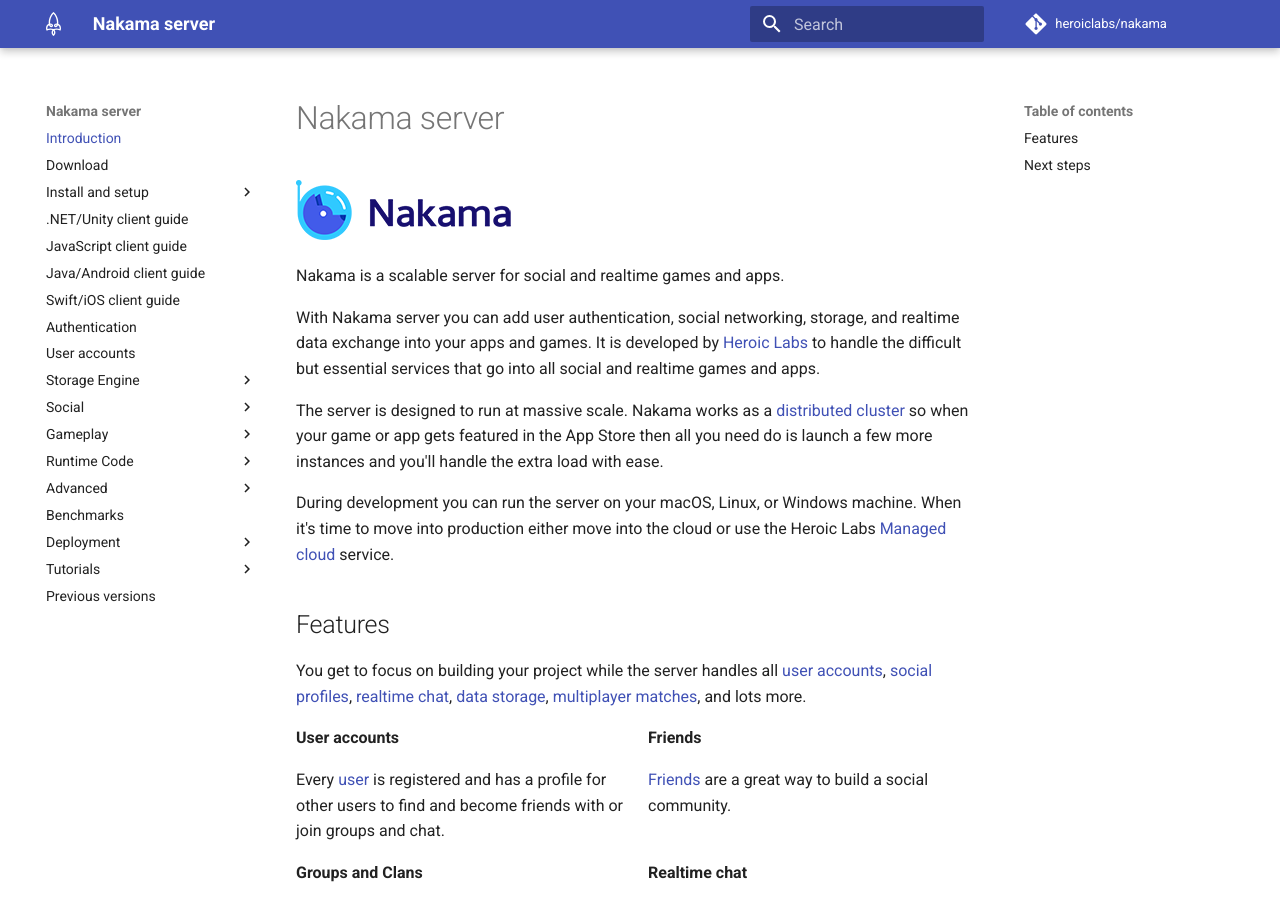
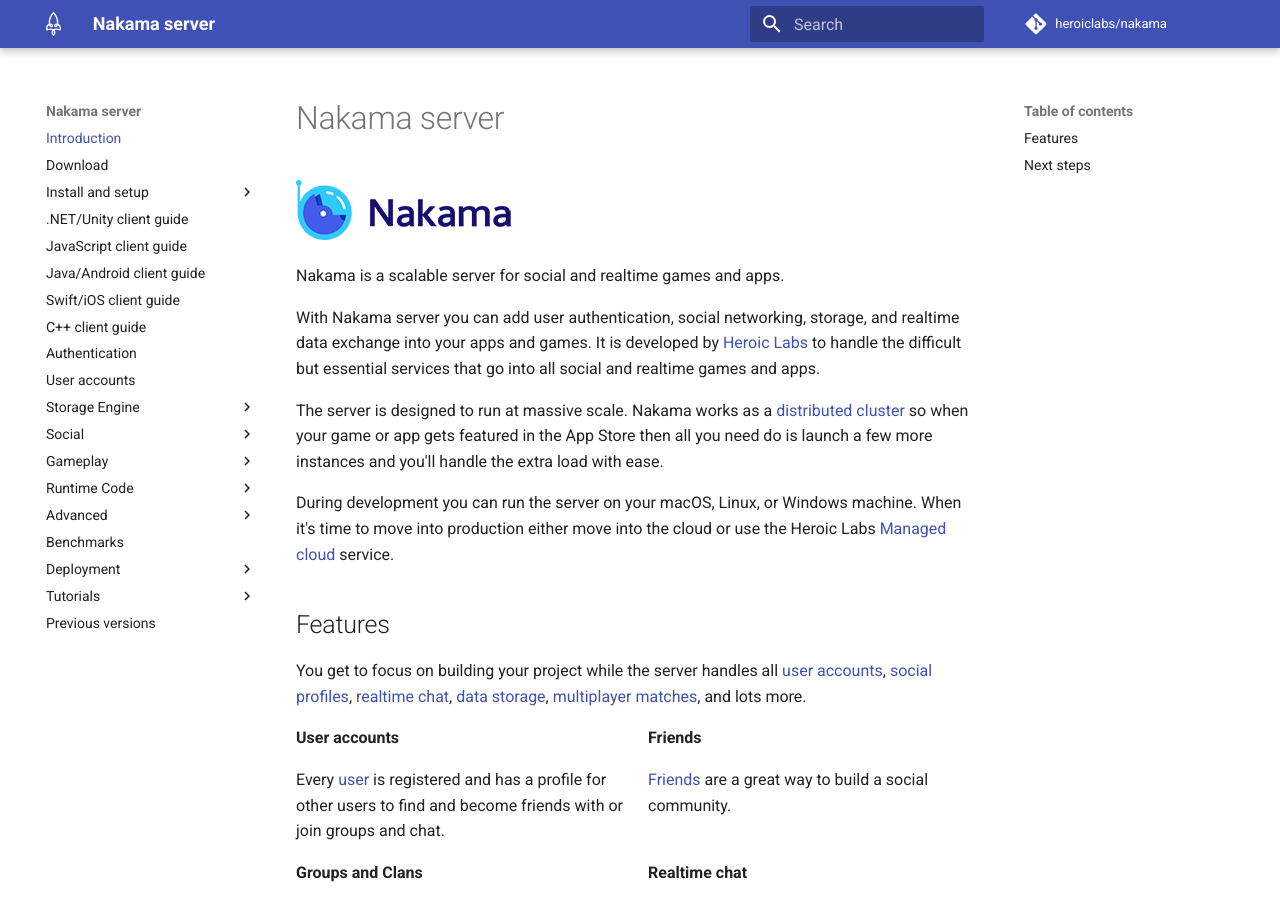
Before and after one commit to heroiclabs/nakama-docs, an MkDocs documentation site: the page built from docs/index.md, in a window 1280 px wide and 900 px high. Built offline with MkDocs 1.6.1 and Material for MkDocs 9.7.7, drawn with Linux system fonts in a browser that asks for light colours; comment, search, counter and statistics services are not loaded; old or Windows-style settings are respelled for this version of MkDocs.

Commit message:
Add C++ client guide link to sidebar.

```diff
--- a/mkdocs.yml
+++ b/mkdocs.yml
@@ -75,6 +75,7 @@
 - 'JavaScript client guide': 'javascript-client-guide.md'
 - 'Java/Android client guide': 'android-java-client-guide.md'
 - 'Swift/iOS client guide': 'swift-ios-client-guide.md'
+- 'C++ client guide': 'cpp-client-guide.md'
 #- 'Unreal engine': 'nakama-unreal-engine.md'
 - 'Authentication': 'authentication.md'
 - 'User accounts': 'user-accounts.md'
```
